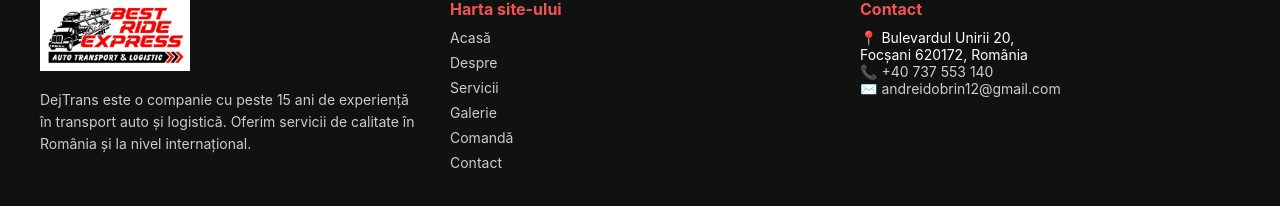
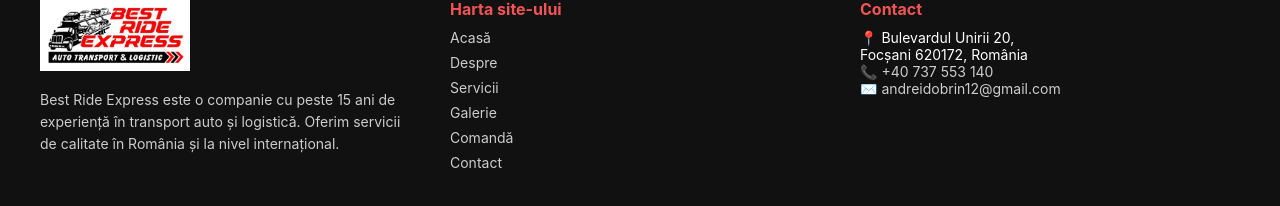
Before and after one commit to AndreiDobrin2002/SiteTransport, a React (Create React App) app in the folder best/: page / in a window 1280 px wide. Shown: the part 3881-4087 px from the top of the page. Built offline with nearby package versions, Linux system fonts and the light colour scheme.

Commit message:
Modificare footer

```diff
--- a/best/src/components/Footer.js
+++ b/best/src/components/Footer.js
@@ -12,7 +12,7 @@ const Footer = () => {
                 <div className="footer-column">
                     <img src={logo} alt="Logo DejTrans" className="footer-logo" />
                     <p className="footer-description">
-                        DejTrans este o companie cu peste 15 ani de experiență în transport auto și logistică.
+                        Best Ride Express este o companie cu peste 15 ani de experiență în transport auto și logistică.
                         Oferim servicii de calitate în România și la nivel internațional.
                     </p>
                 </div>
```
